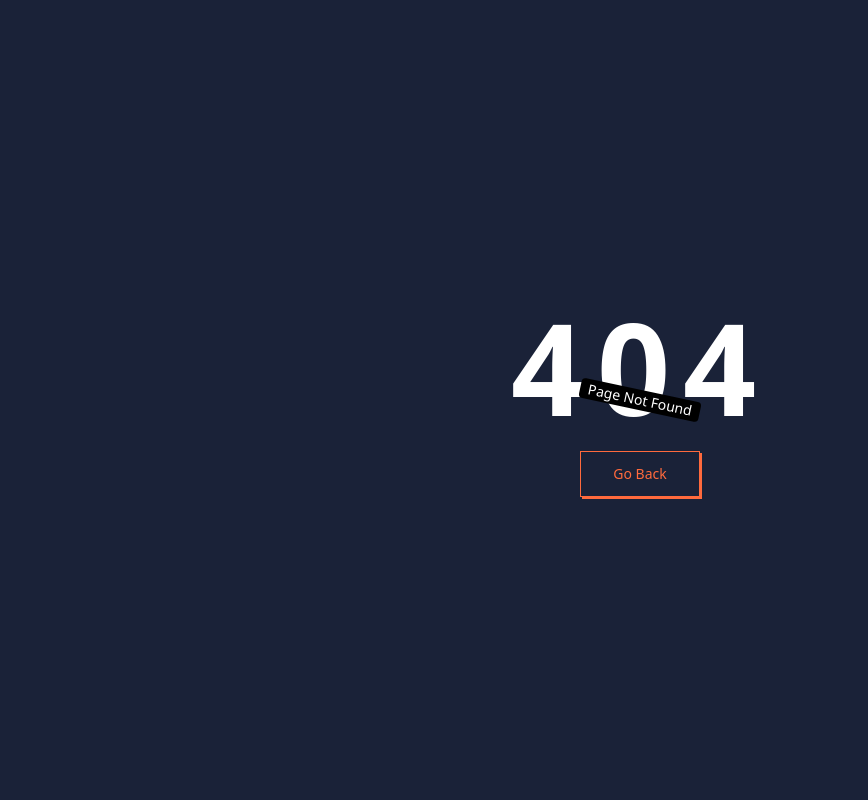
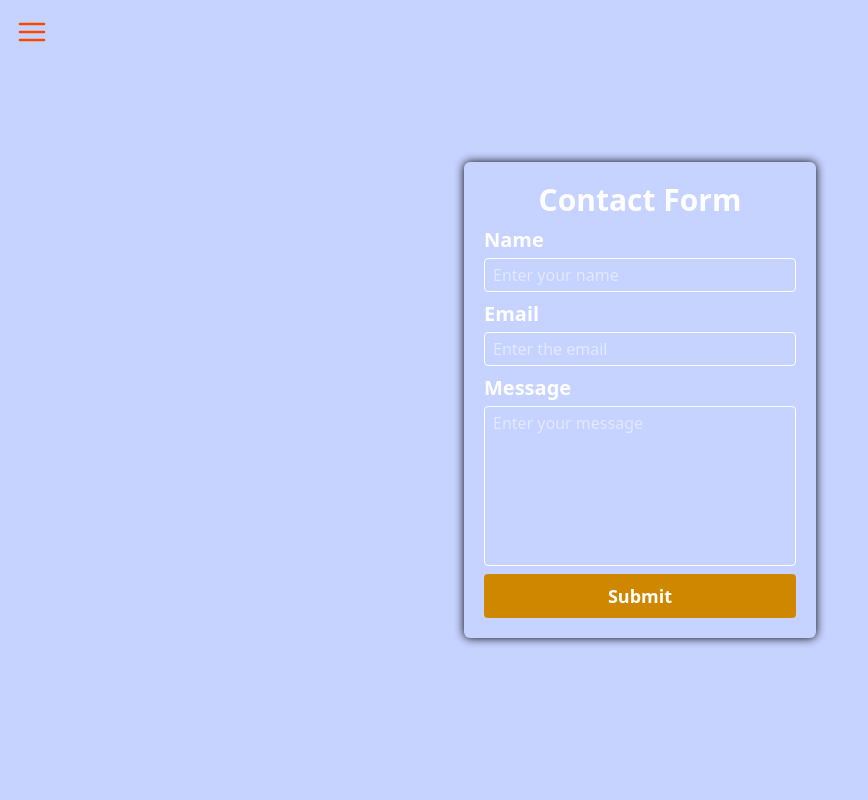
Before and after one commit to iaman011/LMS, a React (Vite) app in the folder client/: page /contacts in a window 1280 px wide. Before the commit this address had no page. Shown: the top 800 px of the page, without its empty margins (0-868 px from the left). Built offline with nearby package versions, Linux system fonts and the light colour scheme.

Commit message:
contact page added

```diff
--- a/client/src/App.jsx
+++ b/client/src/App.jsx
@@ -6,6 +6,7 @@
 import Notfound from "./pages/Notfound";
 import Signup from "./pages/Signup";
 import Signin from "./pages/Signin";
+import Contact from "./pages/Contact";
 
 function App() {
   return (
@@ -23,6 +24,7 @@
         <Route path="/about" element={<Aboutus />} />
         <Route path="/signup" element={<Signup />} />
         <Route path="/signin" element={<Signin />} />
+        <Route path="/contacts" element={<Contact />} />
         <Route path="*" element={<Notfound />} />
       </Routes>
     </div>
--- /dev/null
+++ b/client/src/pages/Contact.jsx
@@ -0,0 +1,123 @@
+import React, { useState } from "react";
+import { toast } from "react-hot-toast";
+import axiosInstance from "../config/axiosinstance.js";
+
+import HomeLayout from "../layouts/HomeLayout";
+
+const Contact = () => {
+  const [userInput, setUserInput] = useState({
+    name: "",
+    email: "",
+    message: "",
+  });
+
+  // function to handle the input change
+  const handleInputChange = (event) => {
+    const { name, value } = event.target;
+    setUserInput({ ...userInput, [name]: value });
+  };
+
+  // function to send form data to backend
+  const handleFormSubmit = async (event) => {
+    event.preventDefault();
+    // check for empty fields
+    if (!userInput.email || !userInput.name || !userInput.message) {
+      toast.error("All fields are mandatory");
+      return;
+    }
+
+    // email validation using regex
+    // if (
+    //   !userInput.email.match(/^\w+([\.-]?\w+)*@\w+([\.-]?\w+)*(\.\w{2,3})+$/)
+    // ) {
+    //   toast.error("Invalid email id");
+    //   return;
+    // }
+
+    try {
+      const res = axiosInstance.post("/misc/contact", { ...userInput });
+      toast.promise(res, {
+        loading: "Submitting your message...",
+        success: "Form submitted successfully",
+        error: "Failed to submit the form",
+      });
+      const response = await res;
+
+      // clearing the input fields after successfull submission of form
+      if (response?.data?.success) {
+        setUserInput({
+          name: "",
+          email: "",
+          message: "",
+        });
+      }
+    } catch (error) {
+      toast.error("Operation failed...");
+    }
+  };
+
+  return (
+    <HomeLayout>
+      <div className="flex items-center justify-center h-[100vh]">
+        <form
+          onSubmit={handleFormSubmit}
+          className="flex flex-col items-center justify-center gap-2 p-5 rounded-md text-white shadow-[0_0_10px_black] w-[22rem]"
+        >
+          <h1 className="text-3xl font-semibold">Contact Form</h1>
+          <div className="flex flex-col w-full gap-1">
+            <label className="text-xl font-semibold" htmlFor="name">
+              Name
+            </label>
+            <input
+              className="bg-transparent border px-2 py-1 rounded-sm"
+              id="name"
+              type="text"
+              name="name"
+              placeholder="Enter your name"
+              value={userInput.name}
+              onChange={handleInputChange}
+            />
+          </div>
+
+          <div className="flex flex-col w-full gap-1">
+            <label className="text-xl font-semibold" htmlFor="email">
+              Email
+            </label>
+            <input
+              className="bg-transparent border px-2 py-1 rounded-sm"
+              id="email"
+              type="email"
+              name="email"
+              placeholder="Enter the email"
+              value={userInput.email}
+              onChange={handleInputChange}
+            />
+          </div>
+
+          <div className="flex flex-col w-full gap-1">
+            <label className="text-xl font-semibold" htmlFor="message">
+              Message
+            </label>
+            <textarea
+              className="bg-transparent border px-2 py-1 rounded-sm resize-none h-40"
+              name="message"
+              id="message"
+              placeholder="Enter your message"
+              value={userInput.message}
+              onChange={handleInputChange}
+            ></textarea>
+          </div>
+
+          <button
+            className="w-full bg-yellow-600 hover:bg-yellow-500 transition-all ease-in-out duration-300 rounded-sm py-2 font-semibold text-lg cursor-pointer"
+            type="submit"
+          >
+            Submit
+          </button>
+        </form>
+      </div>
+    </HomeLayout>
+  );
+};
+
+export default Contact;
```
Also changed, not shown: 2 other files (tests, documents, lock files or other folders).
